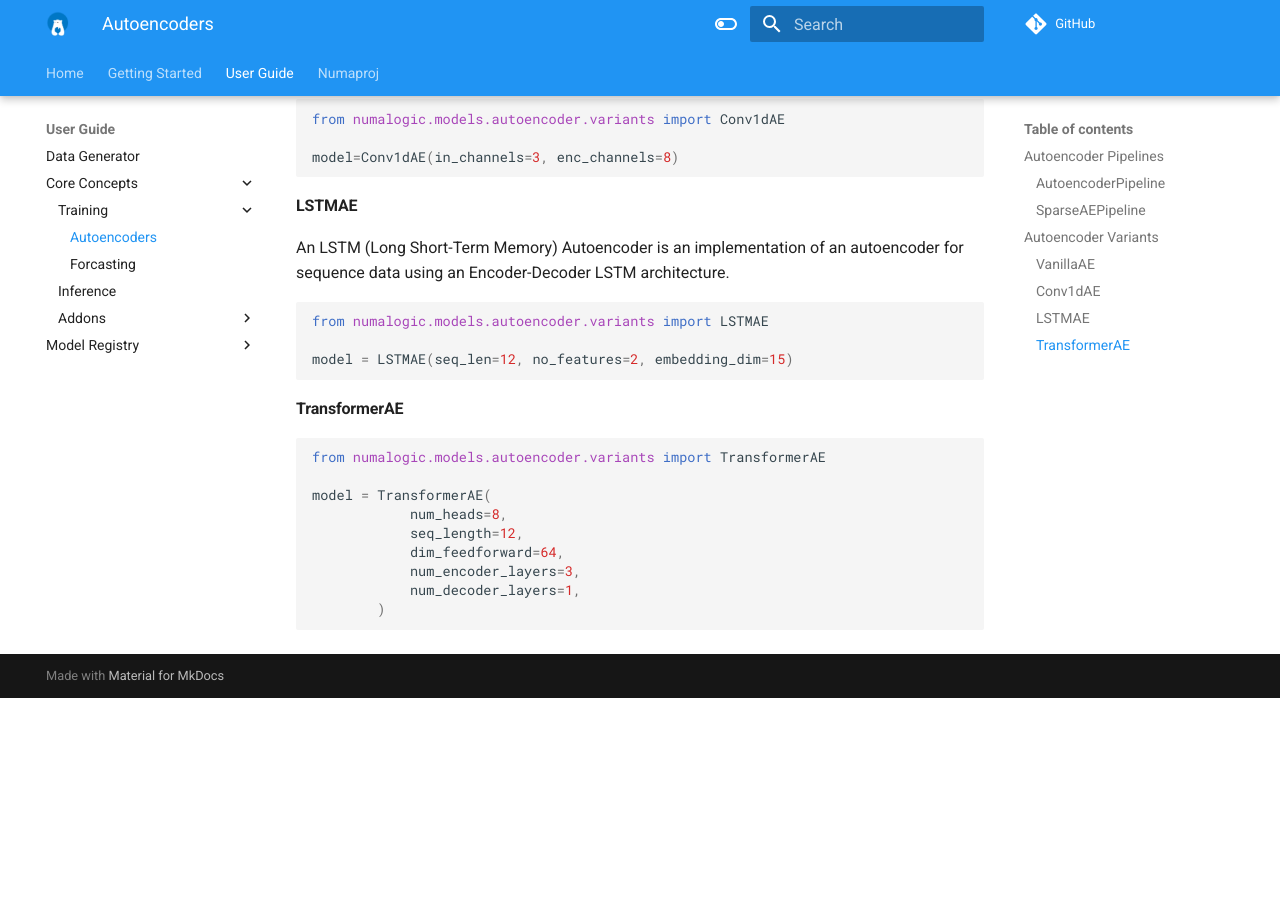
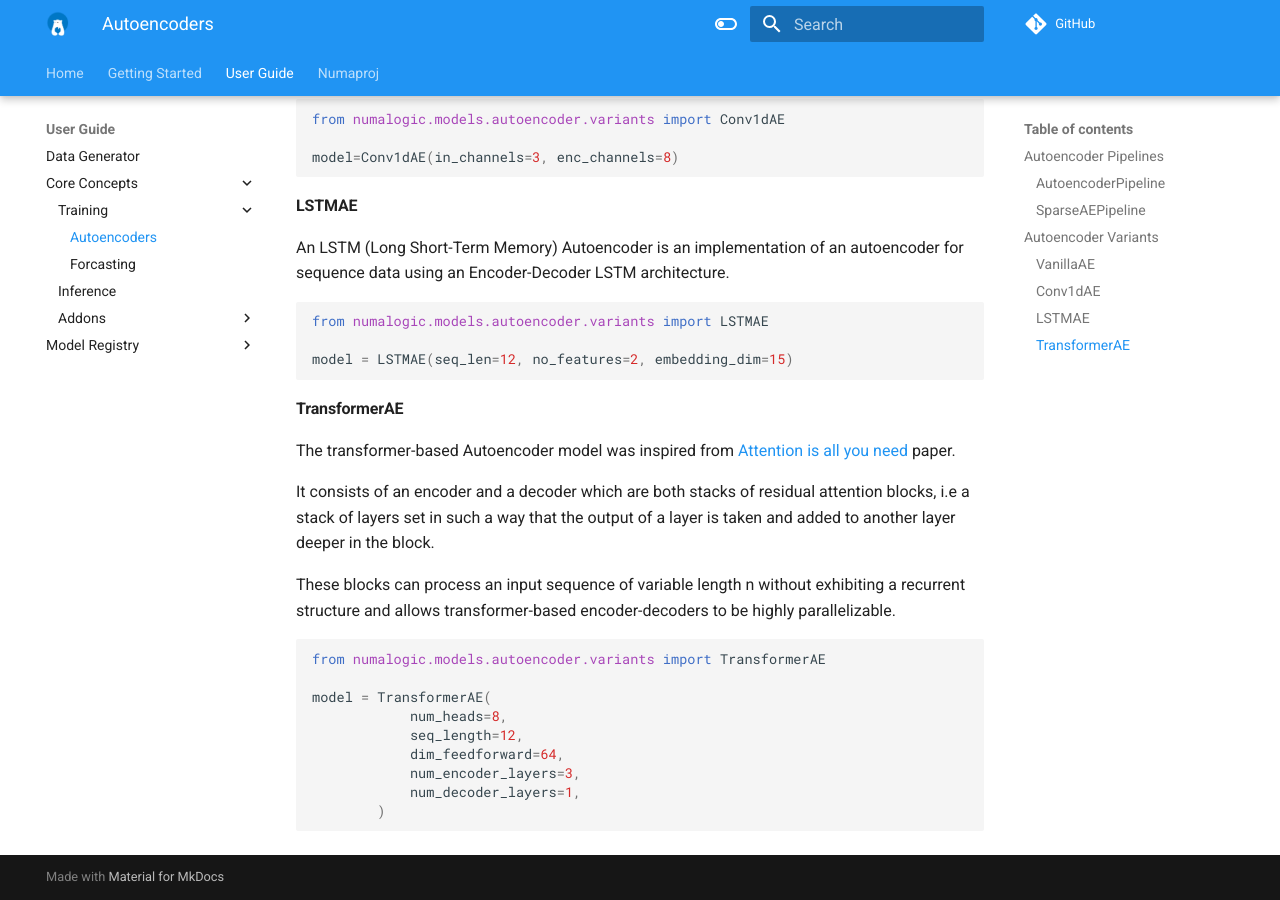
Before and after one commit to numaproj/numalogic, an MkDocs documentation site: the page built from docs/autoencoders.md, in a window 1280 px wide and 900 px high, scrolled down 1407 px. Built offline with MkDocs 1.6.1 and Material for MkDocs 9.7.7, drawn with Linux system fonts in a browser that asks for light colours; comment, search, counter and statistics services are not loaded; before the commit the page ends 2105 px from its top, so only the background shows below that.

Commit message:
fix: based on review comments
Signed-off-by: nkoppisetty <nandita.iitkgp@gmail.com>

````diff
--- a/docs/autoencoders.md
+++ b/docs/autoencoders.md
@@ -75,6 +75,12 @@ model = LSTMAE(seq_len=12, no_features=2, embedding_dim=15)
 
 #### TransformerAE
 
+The transformer-based Autoencoder model was inspired from [Attention is all you need](https://arxiv.org/abs/1706.03762) paper.
+
+It consists of an encoder and a decoder which are both stacks of residual attention blocks, i.e a stack of layers set in such a way that the output of a layer is taken and added to another layer deeper in the block.
+
+These blocks can process an input sequence of variable length n without exhibiting a recurrent structure and allows transformer-based encoder-decoders to be highly parallelizable.
+
 ```python
 from numalogic.models.autoencoder.variants import TransformerAE
 
````
